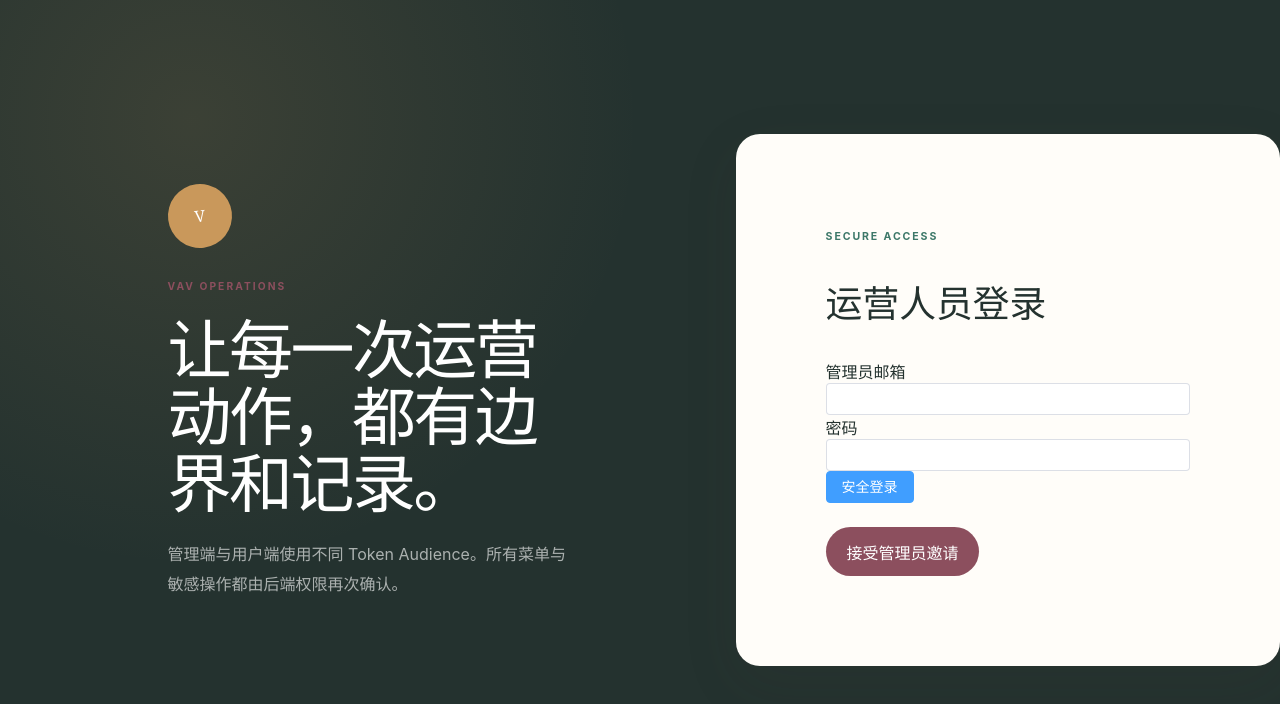
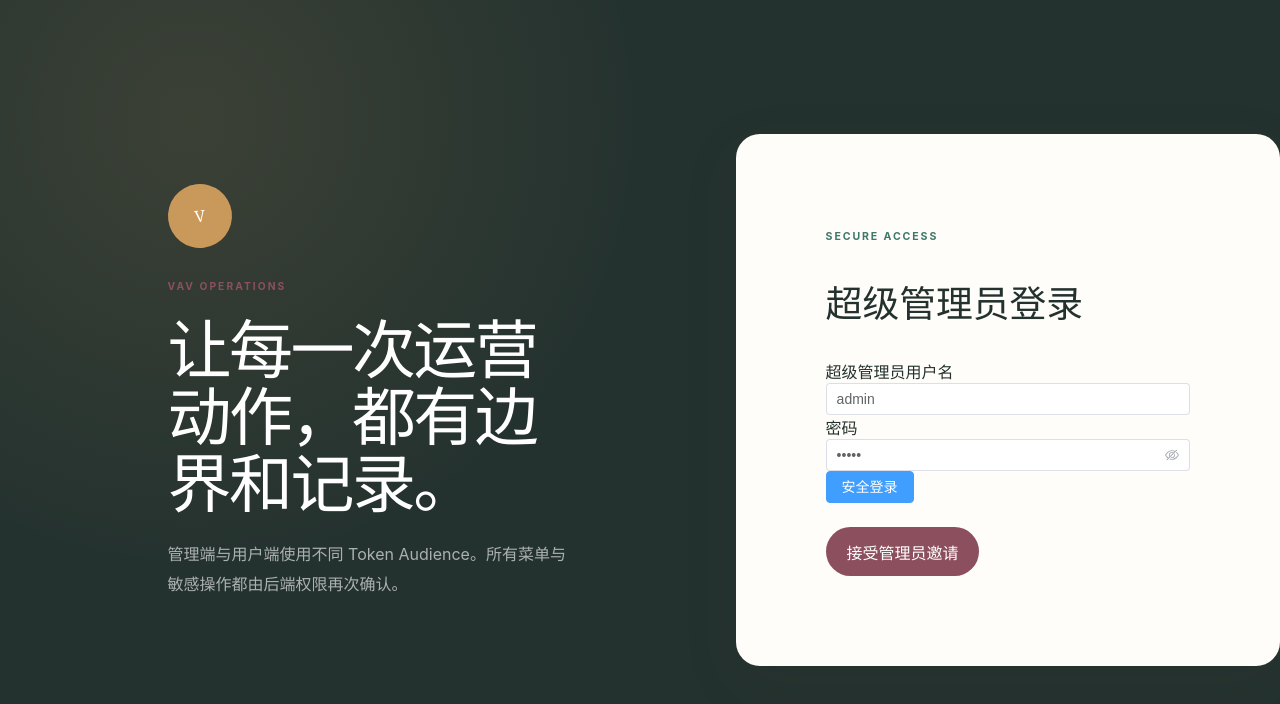
Before and after one commit to zpcaiai/vavactivity, a Vue app in the folder apps/admin-web/: page /admin/login in a window 1280 px wide. Shown: the top 704 px of the page. Built offline with nearby package versions, Linux system fonts and the light colour scheme; no server answers.

Commit message:
Update admin login page defaults and title

```diff
--- a/apps/admin-web/src/pages/LoginPage.vue
+++ b/apps/admin-web/src/pages/LoginPage.vue
@@ -7,8 +7,8 @@ import { useAdminAuthStore } from "@/stores/admin-auth";
 const auth = useAdminAuthStore();
 const route = useRoute();
 const router = useRouter();
-const email = ref("");
-const password = ref("");
+const email = ref("admin");
+const password = ref("admin");
 const busy = ref(false);
 const error = ref("");
 
@@ -45,10 +45,10 @@ async function submit() {
     </section>
     <section class="login-card">
       <span class="login-status">SECURE ACCESS</span>
-      <h2>运营人员登录</h2>
+      <h2>超级管理员登录</h2>
       <form @submit.prevent="submit">
         <label>
-          管理员邮箱
+          超级管理员用户名
           <el-input
             v-model="email"
             type="email"
--- a/apps/admin-web/src/router/index.ts
+++ b/apps/admin-web/src/router/index.ts
@@ -283,7 +283,7 @@ export const router = createRouter({
       path: "/admin/login",
       name: "admin-login",
       component: LoginPage,
-      meta: { public: true, title: "运营登录" }
+      meta: { public: true, title: "超级管理员登录" }
     },
     {
       path: "/admin/accept-invitation",
```
